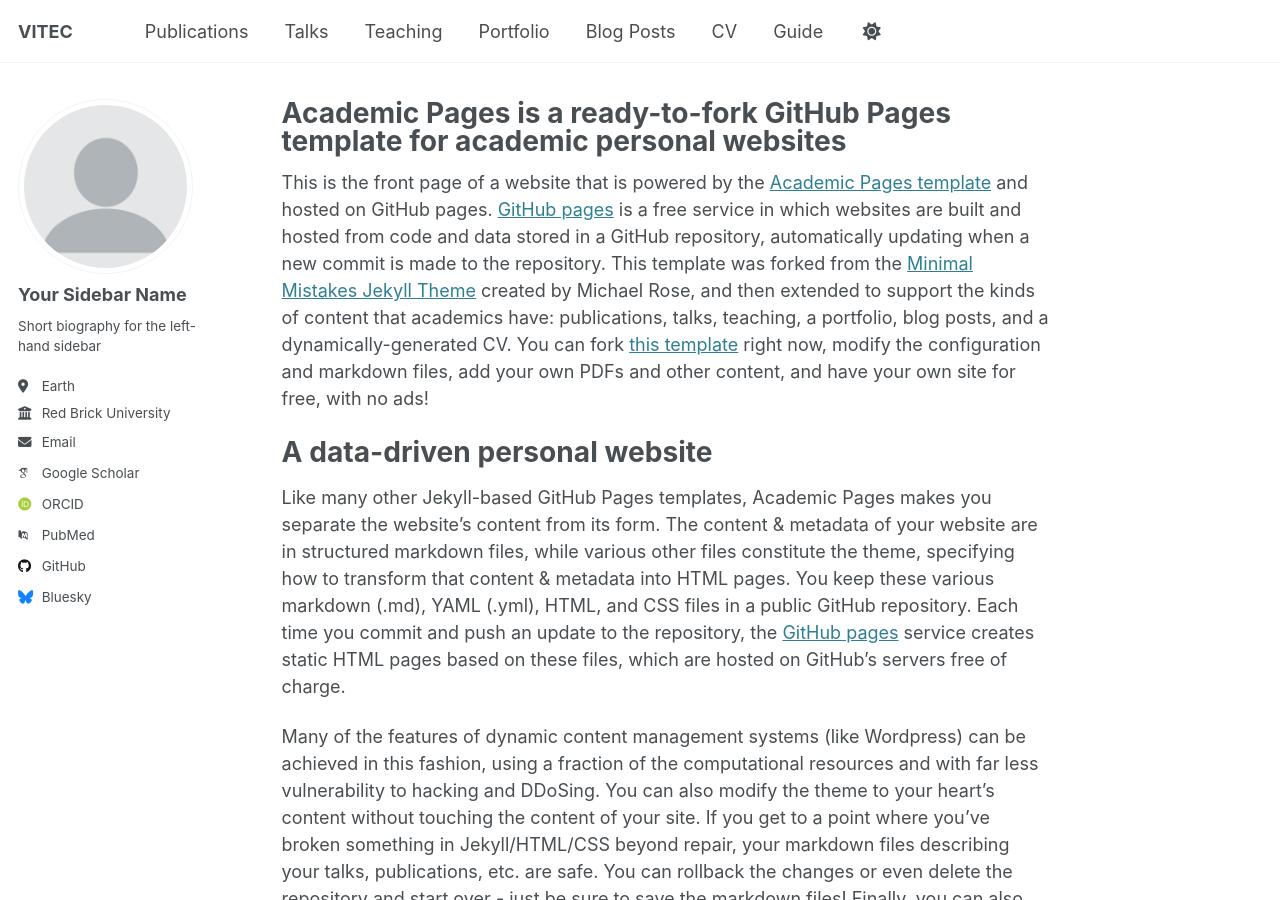
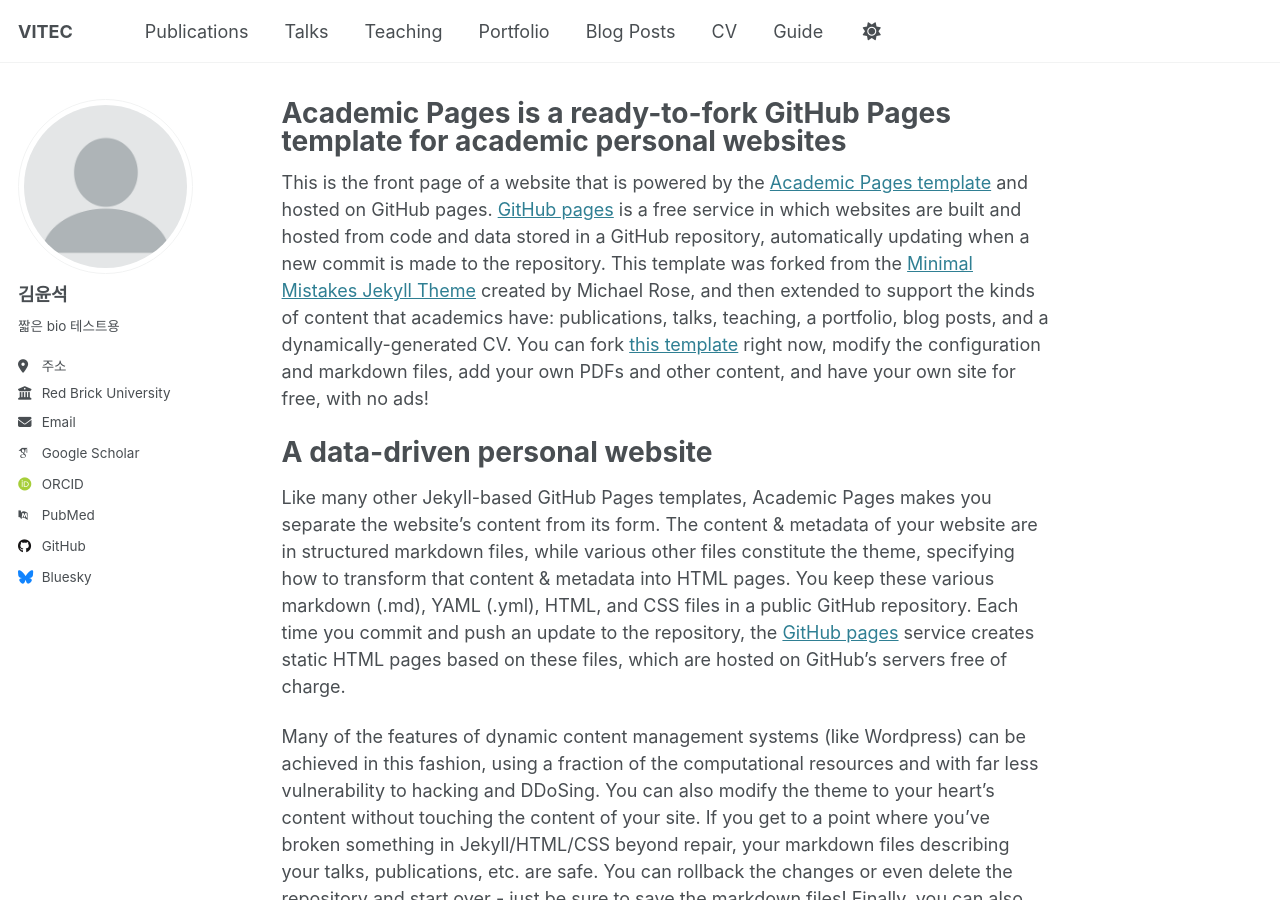
Before and after one commit to kimyunseok-vitec/kimyunseok-vitec.github.io, a Jekyll site: the page built from _pages/about.md, in a window 1280 px wide and 900 px high. Built offline with Jekyll 4.4.1, drawn with Linux system fonts in a browser that asks for light colours; some web fonts are replaced.

Commit message:
Fix workflow: update _config.yml

```diff
--- a/_config.yml
+++ b/_config.yml
@@ -12,10 +12,10 @@ site_theme               : "default"
 title                    : "VITEC"
 title_separator          : "-"
 name                     : &name "김윤석"
-description              : &description "personal description"
-url                      : https://academicpages.github.io # the base hostname & protocol for your site e.g. "https://[your GitHub username].github.io"
+description              : &description "한글 테스트-personal description section"
+url                      : https://kimyunseok-vitec.github.io/ # the base hostname & protocol for your site e.g. "https://[your GitHub username].github.io"
 baseurl                  : "" # the subpath of your site, e.g. "/blog"
-repository               : "academicpages/academicpages.github.io"
+repository               : "kimyunseok-vitec/kimyunseok-vitec.github.io"
 
 # Site Author - The following control what appear as part of the author content on the side bar.
 #               If a field is blank the icon and link will not appear, otherwise it will be shown.
@@ -23,13 +23,13 @@ repository               : "academicpages/academicpages.github.io"
 author:
   # Biographic information
   avatar           : "profile.png"
-  name             : "Your Sidebar Name"
+  name             : "김윤석"
   pronouns         : # example: "she/her"
-  bio              : "Short biography for the left-hand sidebar"
-  location         : "Earth"
+  bio              : "짧은 bio 테스트용"
+  location         : "주소"
   employer         : "Red Brick University"
   uri              : # URL
-  email            : "none@example.org"
+  email            : "kimyunseok.vitec@gmail.com"
 
   # Academic websites
   arxiv            : # URL - Update with the correct link to your profile
```
